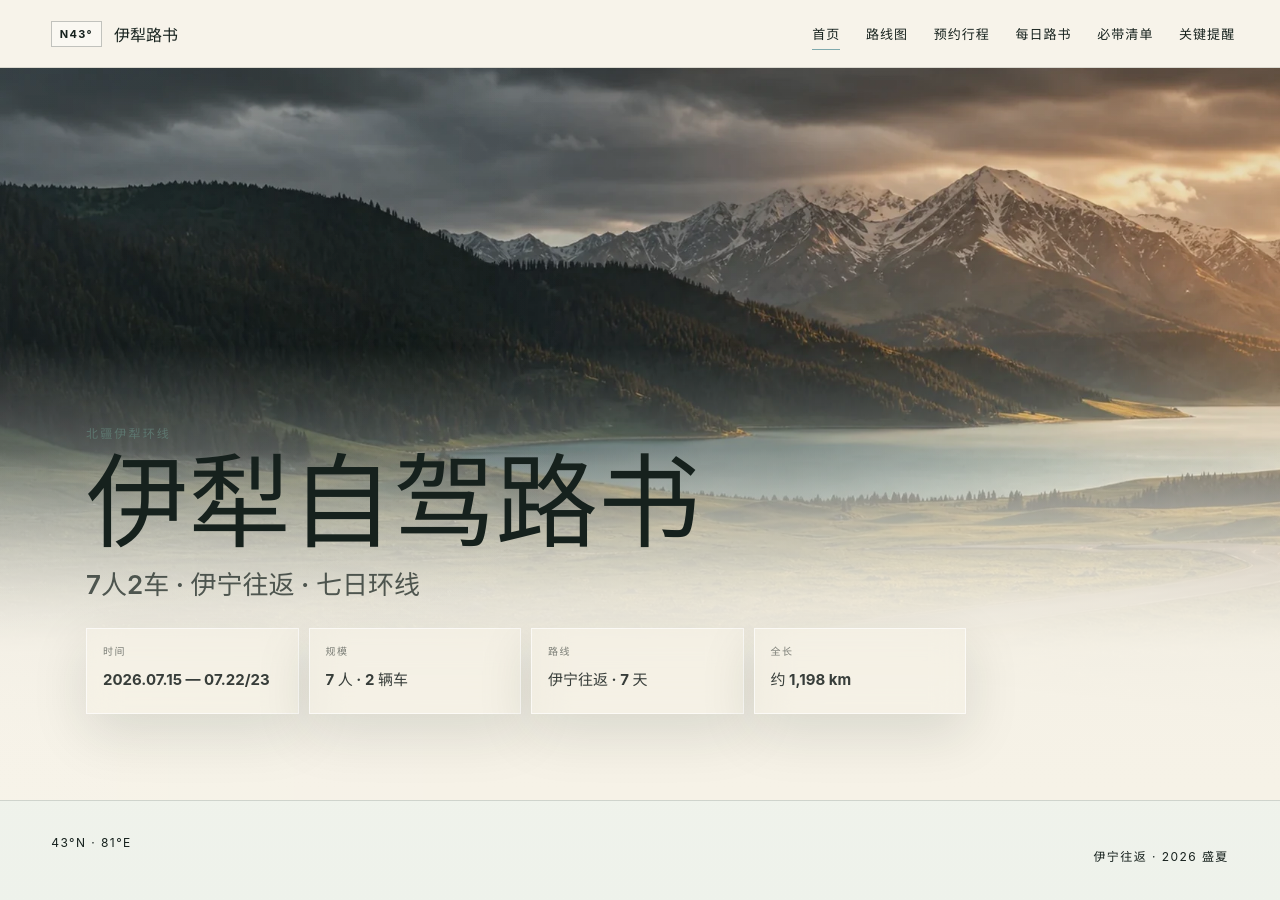
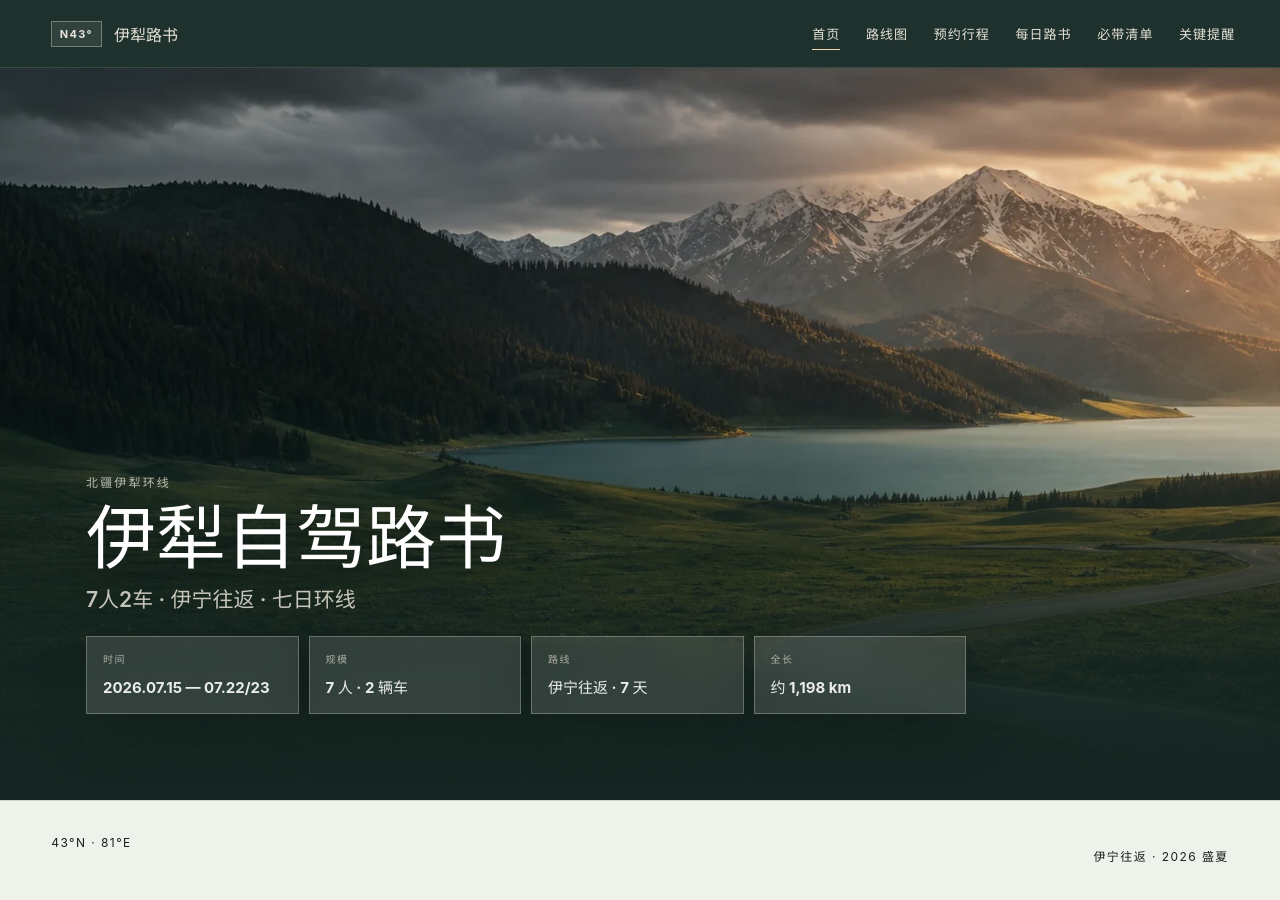
Before and after one commit to StevieHui/yili-roadbook, a React (Vite) app: page / in a window 1280 px wide. Shown: the top 900 px of the page. Built offline with nearby package versions, Linux system fonts and the light colour scheme.

Commit message:
fix: darken header and tune cover hero

```diff
--- a/src/styles.css
+++ b/src/styles.css
@@ -1071,6 +1071,60 @@ body,
   background: #f8f5ec;
 }
 
+/* Final hero/header adjustment for the standalone roadbook site. */
+.site-header {
+  color: rgba(246,242,231,.92);
+  background: rgba(20,38,34,.95);
+  border-color: rgba(246,242,231,.12);
+}
+.site-header nav button::after {
+  background: var(--sunwash);
+}
+.brand-mark {
+  border-color: rgba(246,242,231,.34);
+  background: rgba(255,255,255,.08);
+}
+.dashboard-cover {
+  color: white;
+  background:
+    linear-gradient(180deg, rgba(20,38,34,.03) 0%, rgba(20,38,34,.08) 42%, rgba(20,38,34,.66) 84%, rgba(20,38,34,.94) 100%),
+    url('/images/yili-hero.webp') center / cover no-repeat,
+    var(--pine);
+}
+.dashboard-cover::before {
+  background: linear-gradient(180deg, rgba(20,38,34,0), rgba(20,38,34,.58) 58%, rgba(20,38,34,.9));
+}
+.dashboard-cover::after {
+  background: linear-gradient(90deg, rgba(20,38,34,.16), rgba(20,38,34,0) 46%);
+}
+.dashboard-cover .section-kicker {
+  color: rgba(246,242,231,.72);
+}
+.dashboard-cover h1 {
+  max-width: 680px;
+  color: #fff;
+  font-size: clamp(38px, 5.5vw, 70px);
+  line-height: 1.02;
+  text-shadow: 0 14px 38px rgba(0,0,0,.28);
+}
+.dashboard-subtitle {
+  margin: 12px 0 22px;
+  color: rgba(246,242,231,.78);
+  font-size: clamp(16px, 1.65vw, 21px);
+}
+.dashboard-glass-grid article {
+  min-height: 78px;
+  border-color: rgba(246,242,231,.28);
+  background: rgba(246,242,231,.14);
+  box-shadow: 0 18px 55px rgba(0,0,0,.18);
+}
+.dashboard-glass-grid span {
+  color: rgba(246,242,231,.62);
+}
+.dashboard-glass-grid strong {
+  color: rgba(255,255,255,.9);
+}
+
 @media (max-width: 980px) {
   .dashboard-glass-grid {
     grid-template-columns: repeat(2, minmax(0, 1fr));
--- a/vite.config.ts
+++ b/vite.config.ts
@@ -2,7 +2,7 @@ import { defineConfig } from 'vitest/config';
 import react from '@vitejs/plugin-react';
 
 export default defineConfig({
-  base: './',
+  base: '/yili-roadbook/',
   plugins: [react()],
   test: {
     environment: 'jsdom',
```
